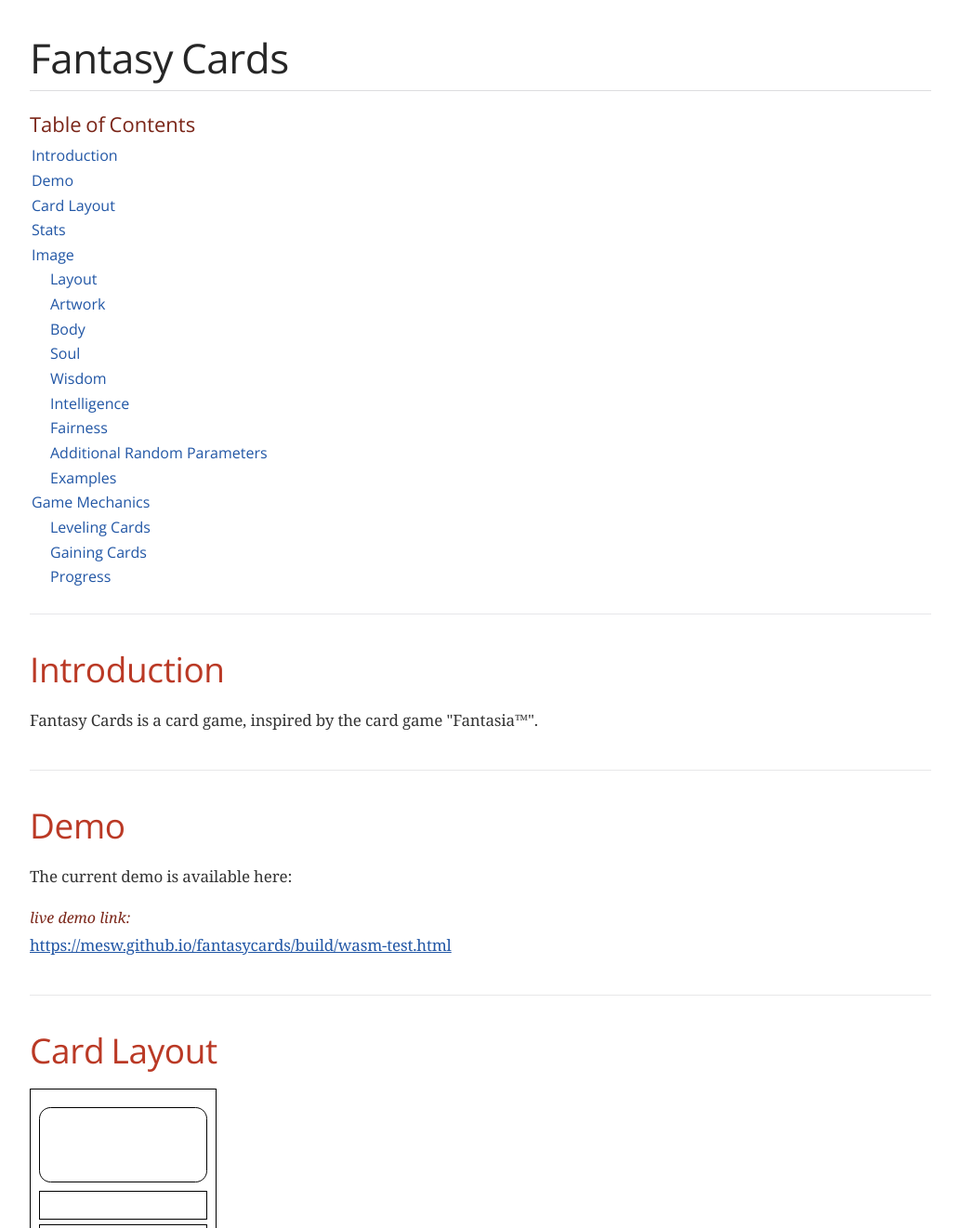
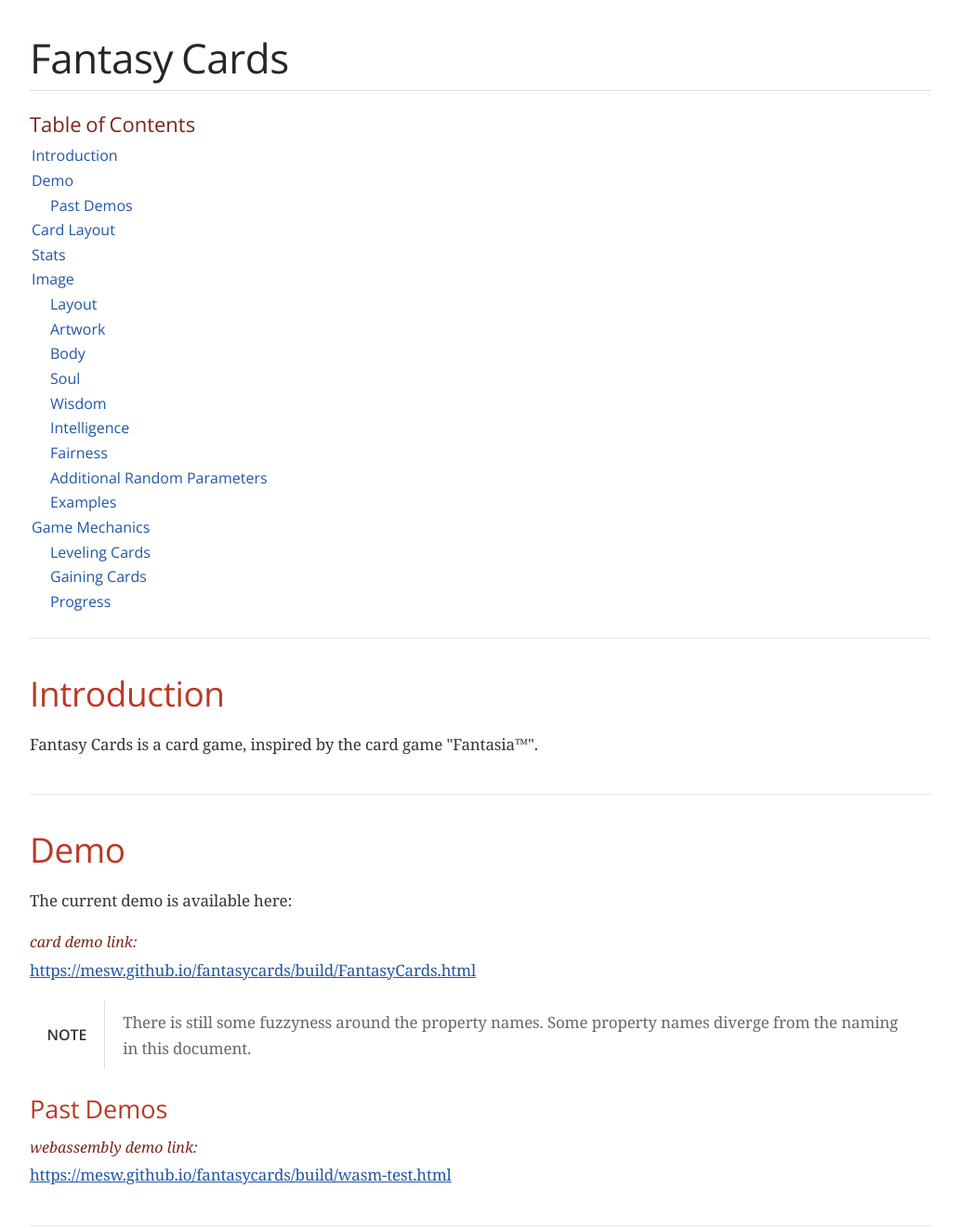
Before and after one commit to mesw/fantasycards, a plain HTML site: page index.html in a window 1280 px wide. Shown: the top 1321 px of the page at 93% size, without its empty margins (123-1156 px from the left). Drawn offline with nearby package versions, Linux system fonts and the light colour scheme; a web font is replaced by a local one.

Commit message:
update index documentation by adding link to card demo

```diff
--- a/index.html
+++ b/index.html
@@ -444,7 +444,11 @@ body.book #toc,body.book #preamble,body.book h1.sect0,body.book .sect1>h2{page-b
 <div id="toctitle">Table of Contents</div>
 <ul class="sectlevel1">
 <li><a href="#_introduction">Introduction</a></li>
-<li><a href="#_demo">Demo</a></li>
+<li><a href="#_demo">Demo</a>
+<ul class="sectlevel2">
+<li><a href="#_past_demos">Past Demos</a></li>
+</ul>
+</li>
 <li><a href="#_card_layout">Card Layout</a></li>
 <li><a href="#_stats">Stats</a></li>
 <li><a href="#_image">Image</a>
@@ -486,8 +490,27 @@ body.book #toc,body.book #preamble,body.book h1.sect0,body.book .sect1>h2{page-b
 <p>The current demo is available here:</p>
 </div>
 <div class="paragraph">
-<div class="title">live demo link:</div>
+<div class="title">card demo link:</div>
+<p><a href="https://mesw.github.io/fantasycards/build/FantasyCards.html" class="bare">https://mesw.github.io/fantasycards/build/FantasyCards.html</a></p>
+</div>
+<div class="admonitionblock note">
+<table>
+<tr>
+<td class="icon">
+<div class="title">Note</div>
+</td>
+<td class="content">
+There is still some fuzzyness around the property names. Some property names diverge from the naming in this document.
+</td>
+</tr>
+</table>
+</div>
+<div class="sect2">
+<h3 id="_past_demos">Past Demos</h3>
+<div class="paragraph">
+<div class="title">webassembly demo link:</div>
 <p><a href="https://mesw.github.io/fantasycards/build/wasm-test.html" class="bare">https://mesw.github.io/fantasycards/build/wasm-test.html</a></p>
+</div>
 </div>
 </div>
 </div>
@@ -794,7 +817,7 @@ Both battles are averaged and the winner is chosen based on who has the higher s
 </div>
 <div id="footer">
 <div id="footer-text">
-Last updated 2021-10-24 23:08:33 +0200
+Last updated 2021-10-26 14:45:25 +0200
 </div>
 </div>
 </body>
```
Also changed, not shown: 2 other files.
